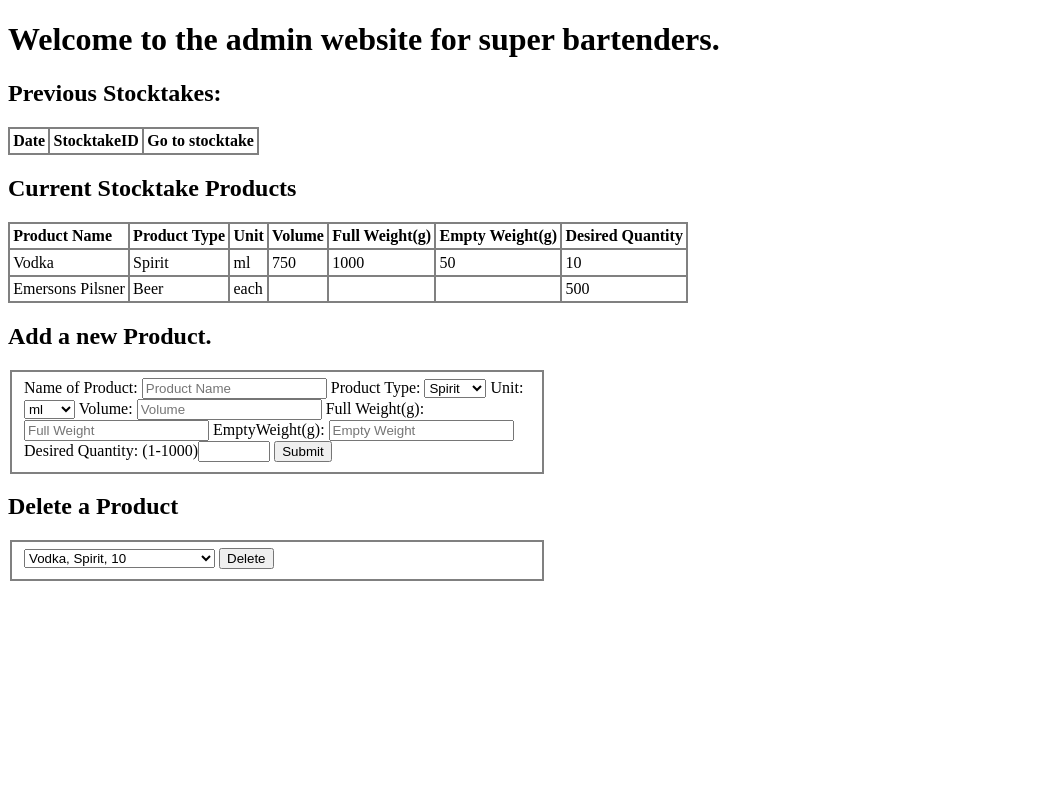
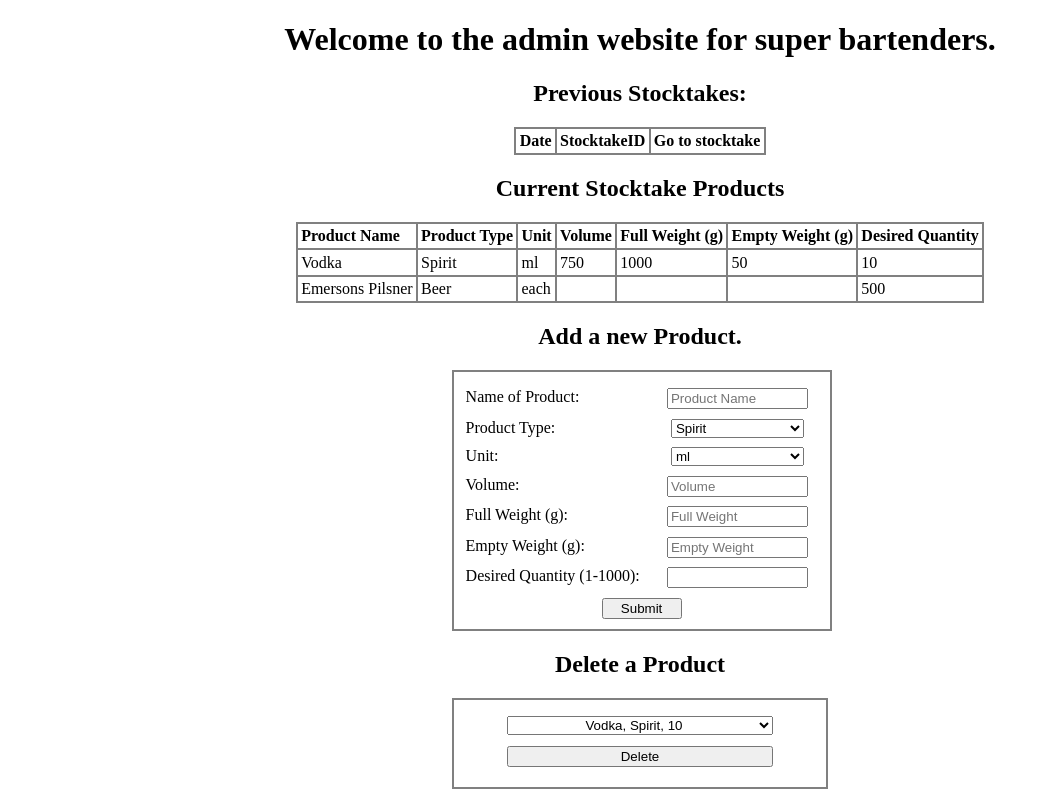
Before and after one commit to timcop/Stocktake, a PHP site: page /admin.php in a window 1280 px wide. Shown: the whole page, without its empty margins (0-1050 px from the left). Run offline with PHP 8.4, Linux system fonts and the light colour scheme; data comes from the database, SQL or seed files in the repository; data that the repository does not hold is empty.

Commit message:
add CSS grid layout
Add grid layouts to the add product form on the admin site and Start stocktake form on the client site

```diff
--- a/www/admin.php
+++ b/www/admin.php
@@ -3,6 +3,43 @@
     <head>
         <title>Admin Database test page</title>
         <style>
+
+            h1, h2 {
+                text-align: center;
+            }
+
+            table {
+                margin: auto;
+            }
+
+            input, select {
+                margin: auto;
+                display: inline-block;
+                width: 10em;
+            }
+
+
+            #add_product {
+                padding-top: 1em;
+                display: grid;
+                grid-template-columns: 12em 10em;
+                row-gap: 0.6em;
+            }
+
+            #submit_product {
+                margin: auto;
+                width: 6em;
+                grid-column: span 2;
+            }
+
+            #delete_product select, #delete_product input {
+                margin-top: 0.8em;
+                margin-bottom: 0.8em;
+                text-align: center;
+                display: block;
+                width: 20em;
+            }
+
             th { text-align: left; }
 
             table, th, td, fieldset {
@@ -10,13 +47,15 @@
             border-collapse: collapse;
             }
 
+            section {
+                margin: auto;
+                width: 23.8em;
+            }
+
             th, td {
             padding: 0.2em;
             }
 
-            fieldset {
-                width: 40%;
-            }
         </style>
     </head>
 
@@ -25,7 +64,7 @@
 
         <h2>Previous Stocktakes:</h2>
 
-        <table border="1">
+        <table>
             <tr><th>Date</th><th>StocktakeID</th><th>Go to stocktake</th></tr>
 
             <?php
@@ -54,8 +93,8 @@
         </table>
 
         <h2>Current Stocktake Products</h2>
-        <table border="1">
-            <tr><th>Product Name</th><th>Product Type</th><th>Unit</th><th>Volume</th><th>Full Weight(g)</th><th>Empty Weight(g)</th><th>Desired Quantity</th></tr>
+        <table>
+            <tr><th>Product Name</th><th>Product Type</th><th>Unit</th><th>Volume</th><th>Full Weight (g)</th><th>Empty Weight (g)</th><th>Desired Quantity</th></tr>
             <?php
 
                 $db_host   = '127.0.0.1';
@@ -93,7 +132,7 @@
         <section>
             <h2>Add a new Product.</h2>
             <form method="post" enctype="aplication/x-www-form-urlencoded" action="scripts/insert_product.php">
-                <fieldset>
+                <fieldset id="add_product">
                     <label for="name">Name of Product: </label><input type="text" placeholder="Product Name" id="name" name="name" maxlength="50" required>
                     <label for="type">Product Type: </label>
                     <select name="type" id="type">
@@ -109,16 +148,16 @@
                         <option value="each">each</option>
                     </select>
                     <label for="volume">Volume: </label><input type="number" placeholder="Volume" id="volume" name="volume" min="0">
-                    <label for="full_weight">Full Weight(g): </label><input type="number" placeholder="Full Weight" id="full_weight" name="full_weight" min="0">
-                    <label for="empty_weight">EmptyWeight(g): </label><input type="number" placeholder="Empty Weight" id="empty_weight" name="empty_weight" min="0">
-                    <label for="dq">Desired Quantity: (1-1000)</label><input type="number" id="dq" name="dq" min="1" max="1000" required>
-                    <input type="submit" value="Submit">
+                    <label for="full_weight">Full Weight (g): </label><input type="number" placeholder="Full Weight" id="full_weight" name="full_weight" min="0">
+                    <label for="empty_weight">Empty Weight (g): </label><input type="number" placeholder="Empty Weight" id="empty_weight" name="empty_weight" min="0">
+                    <label for="dq">Desired Quantity (1-1000):</label><input type="number" id="dq" name="dq" min="1" max="1000" required>
+                    <input type="submit" value="Submit" id="submit_product">
                 </fieldset>
             </form>
 
             <h2>Delete a Product</h2>
             <form method="post" enctype="aplication/x-www-form-urlencoded" action="scripts/delete_product.php">
-                <fieldset>
+                <fieldset id="delete_product">
                     <select name="product" id="name">
                         <?php
 
```
Also changed, not shown: www/index.php (+28 -31 lines).
